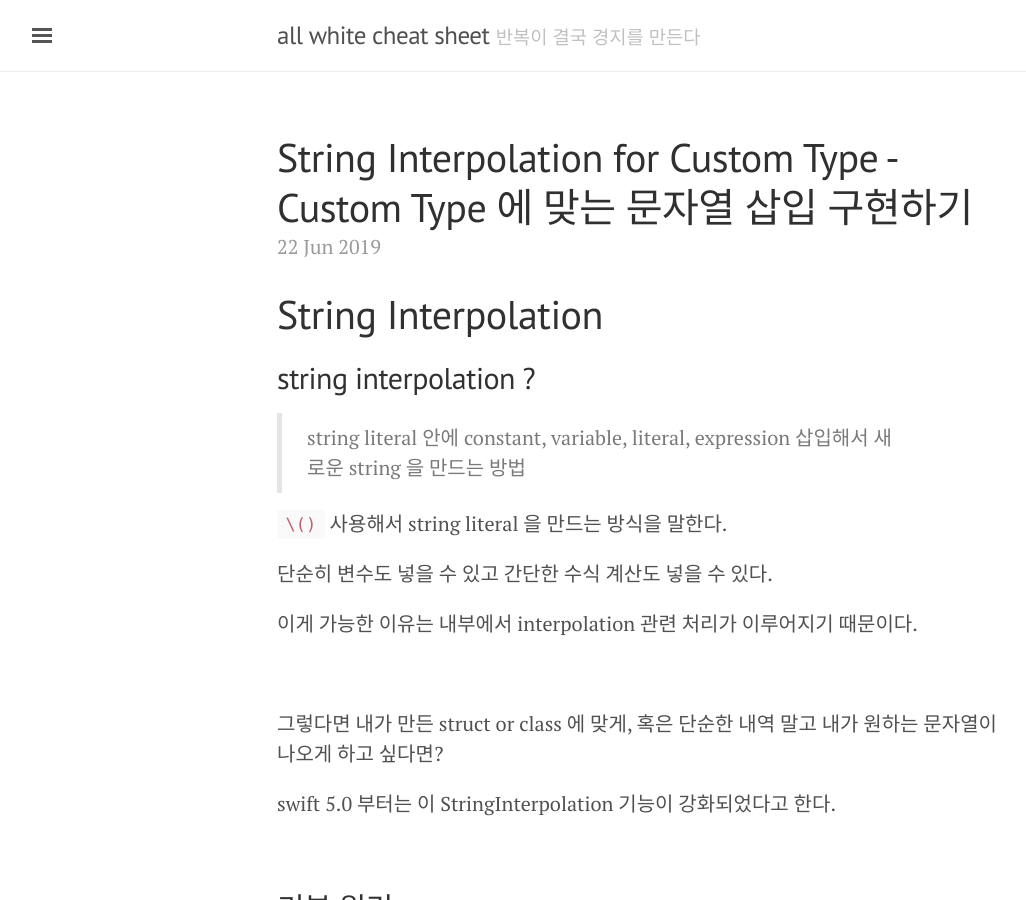
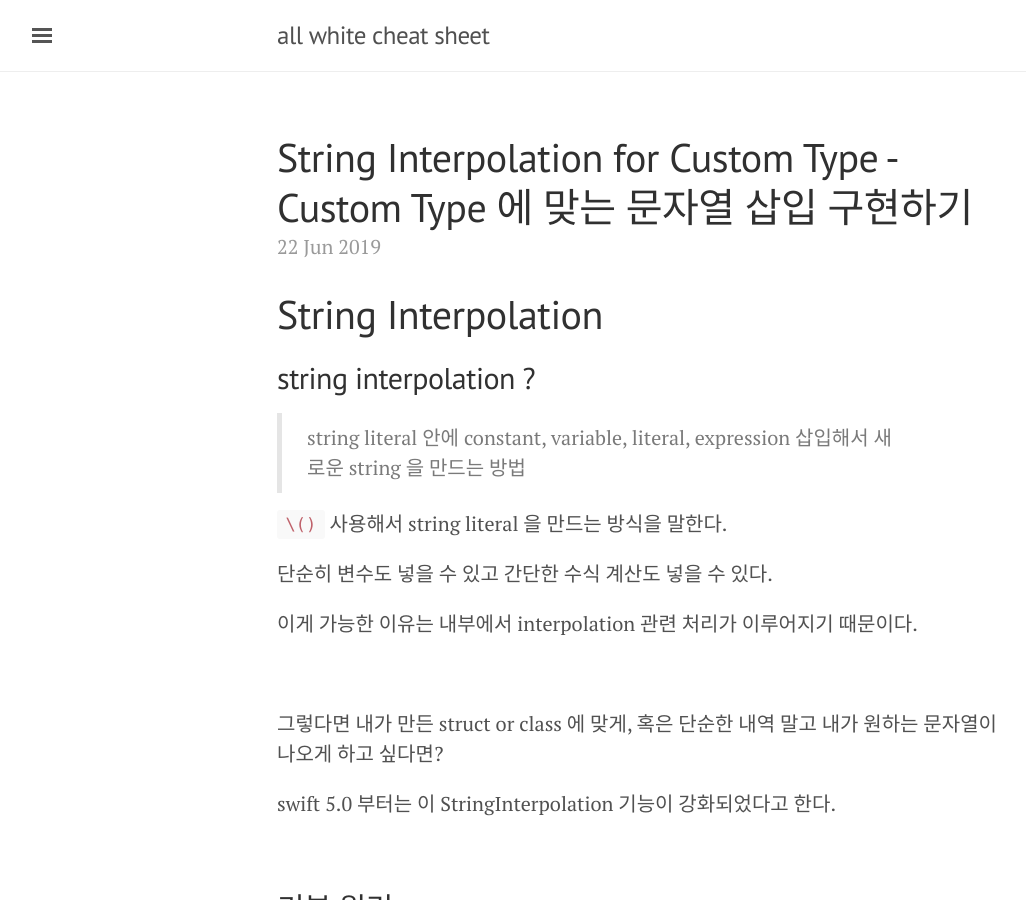
Before and after one commit to daheenallwhite/daheenallwhite.github.io, a Jekyll site: the page built from index.html, in a window 1280 px wide and 900 px high. Shown: the whole window, without its empty margins (3-1029 px from the left). Built offline with Jekyll 4.4.1, drawn with Linux system fonts in a browser that asks for light colours; nearby versions of some CDN libraries; emoji names are drawn with the system emoji font; the list of posts is cut into pages by our own code.

Commit message:
Modify blog description

```diff
--- a/_config.yml
+++ b/_config.yml
@@ -13,8 +13,8 @@
 
 # Setup
 title:               all white cheat sheet
-tagline:             '  반복이 결국 경지를 만든다'
-description:         '나의 부족함을 아는 것은 나를 더 나아지게 할 수 있다 <br> #iOS #Swift #CleanCode'
+tagline:             ''
+description:         '#iOS #Swift #CleanCode <br>나의 부족함을 아는 것은 나를 더 나아지게 할 수 있다'
 url:                 http://daheenallwhite.github.io
 baseurl:             ''
 paginate:            5
```
